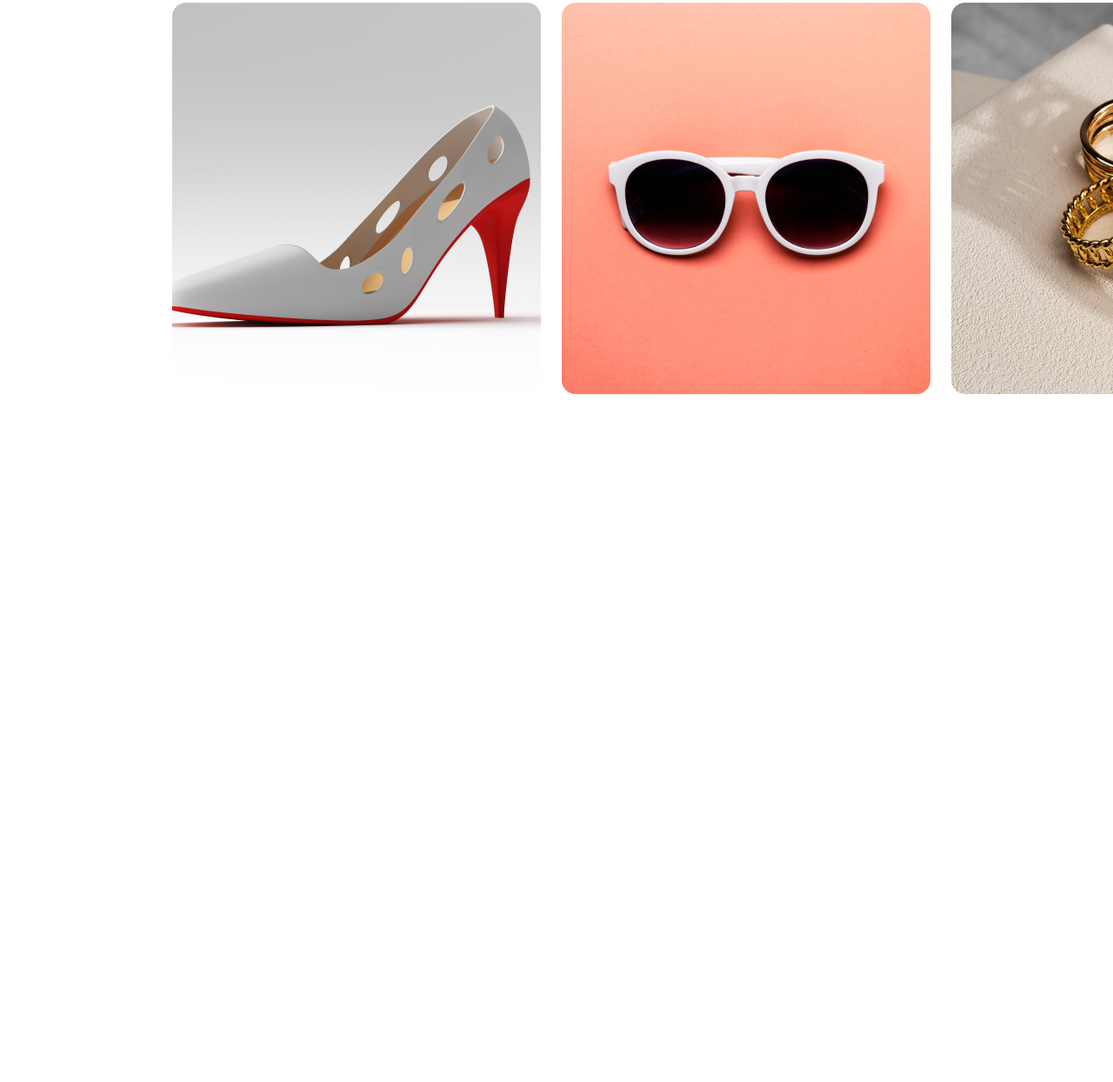
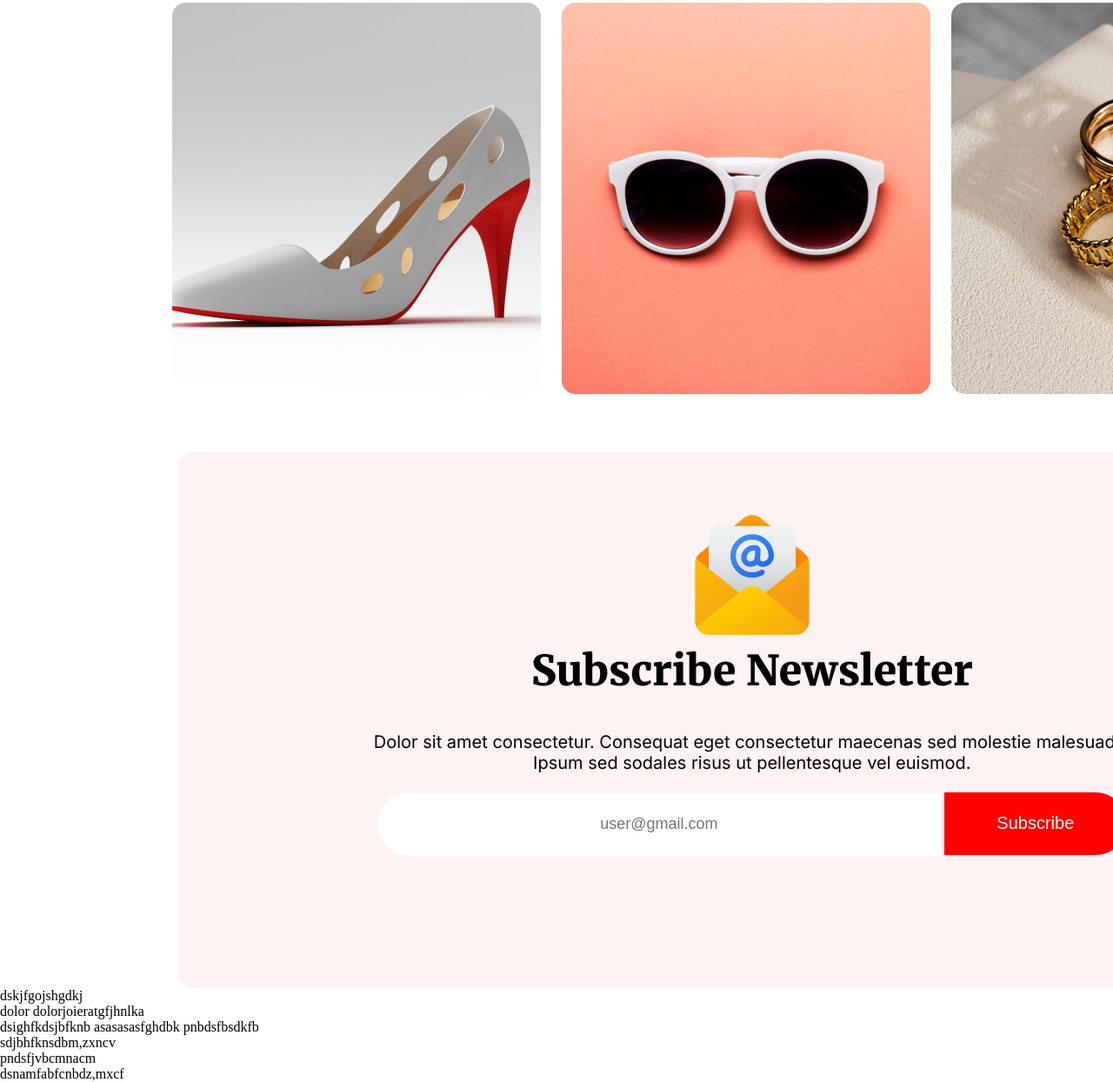
Before and after one commit to Bakir-Bhuyain/assignment-one, a plain HTML site: page index.html in a window 1280 px wide. Shown: the part 5408-6652 px from the top of the page at 87% size. Before the commit the page ends 5866 px from the top, so only its background shows below. Drawn offline with nearby package versions, Linux system fonts and the light colour scheme.

Commit message:
90percent done

```diff
--- a/index.html
+++ b/index.html
@@ -157,6 +157,28 @@
             <img src="./images/Rectangle 8.png" alt="">
         </div>
     </div>
+    <section class="newslatter">
+        <div class="again">
+        <div class="email">
+            <img class="ges"src="./images/Group 61.png" alt="">
+            <p><h1 class="news">Subscribe Newsletter</h1></p>
+            <p class="dor">Dolor sit amet consectetur. Consequat eget consectetur maecenas sed molestie malesuada.<br>Ipsum sed sodales risus ut pellentesque vel euismod.</p>
+            <div class="pointer">
+             <input class="user" type="email" placeholder="user@gmail.com" >
+             <button class="subb">Subscribe</button>
+
+        </div>
+        </div>
+    </div>
+    </section>
+    dskjfgojshgdkj
+    <p>dolor dolorjoieratgfjhnlka</p>
+    dsighfkdsjbfknb
+    asasasasfghdbk
+    pnbdsfbsdkfb
+    <p>sdjbhfknsdbm,zxncv</p>
+    pndsfjvbcmnacm
+    <p>dsnamfabfcnbdz,mxcf</p>
     <footer>
 
     </footer>
--- a/styles/assignment.css
+++ b/styles/assignment.css
@@ -354,6 +354,7 @@ height: 433px; */
     width: 424px;
     height: 450px;
 }
+
 .section-contentto {
     display: flex;
     align-items: center;
@@ -363,5 +364,56 @@ height: 433px; */
     text-align: center;
     width: 424px;
     height: 450px;
+}
 
+.newslatter {
+    width: 1320px;
+    text-align: center;
+    padding: 5% 0 0 16%;
 }
+
+.again {
+    background-color: rgba(255, 0, 0, 0.05);
+    ;
+    width: 1320px;
+    height: 616px;
+    border-radius: 15px;
+    background-position: center;
+    text-align: center;
+    align-items: center;
+    margin: auto;
+}
+.news{
+    padding: 10% 0 5% 0;
+}
+.ges{
+    padding: 5% 0 0 0;
+}
+.news{
+ padding: 0 0 40px 0;
+ font-size: 48px;
+ font-family: 'Merriweather', serif;
+}
+.dor{
+    padding: 0 0 22px 0;
+    font-size: 20px;
+    font-family: 'Inter', sans-serif;
+}
+.user{
+    width: 648px;
+height: 72px;
+border-radius: 40px 0 0 40px;
+font-size: 18px;
+border: none;
+text-align: center;
+}
+.subb{
+    width: 210px;
+height: 72px;
+border-radius: 0 40px 40px 0;
+font-size: 20px;
+border: none;
+text-align: center;
+background-color: #F00;
+color: white;
+}
```
